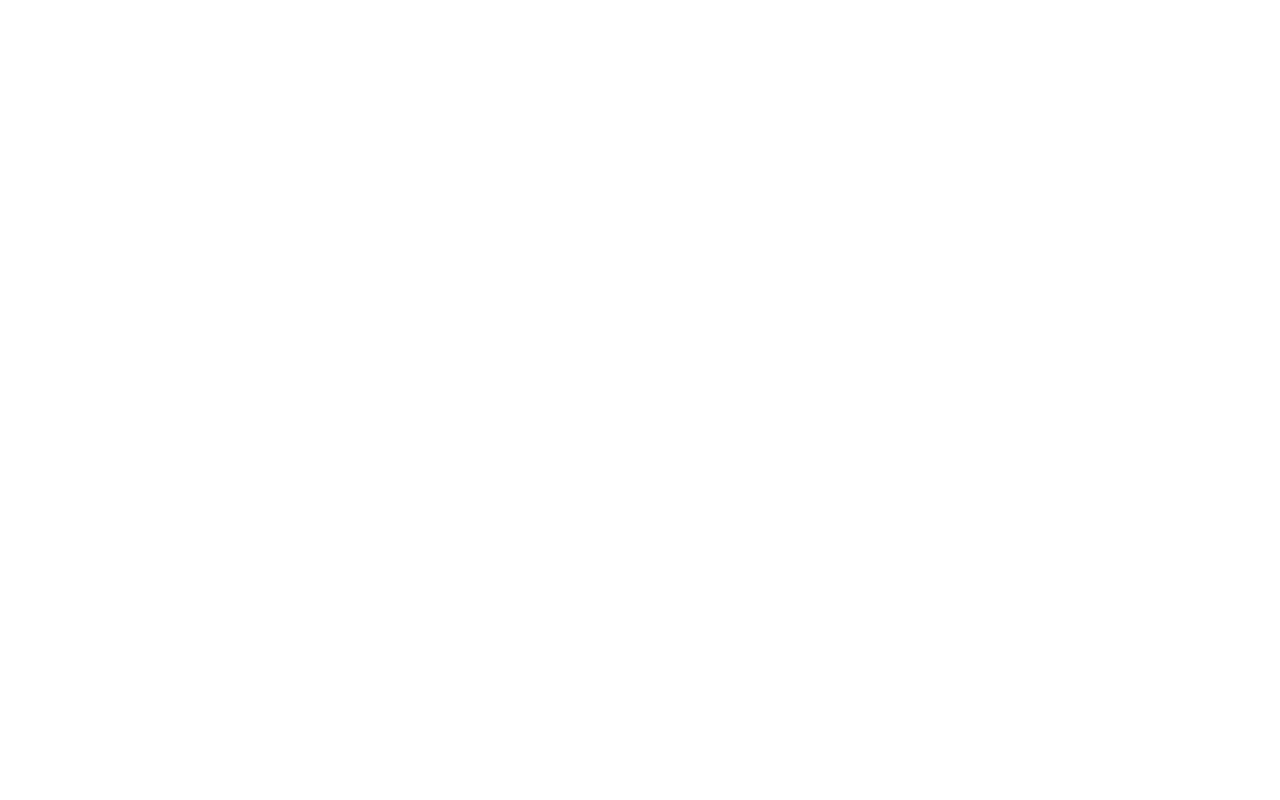
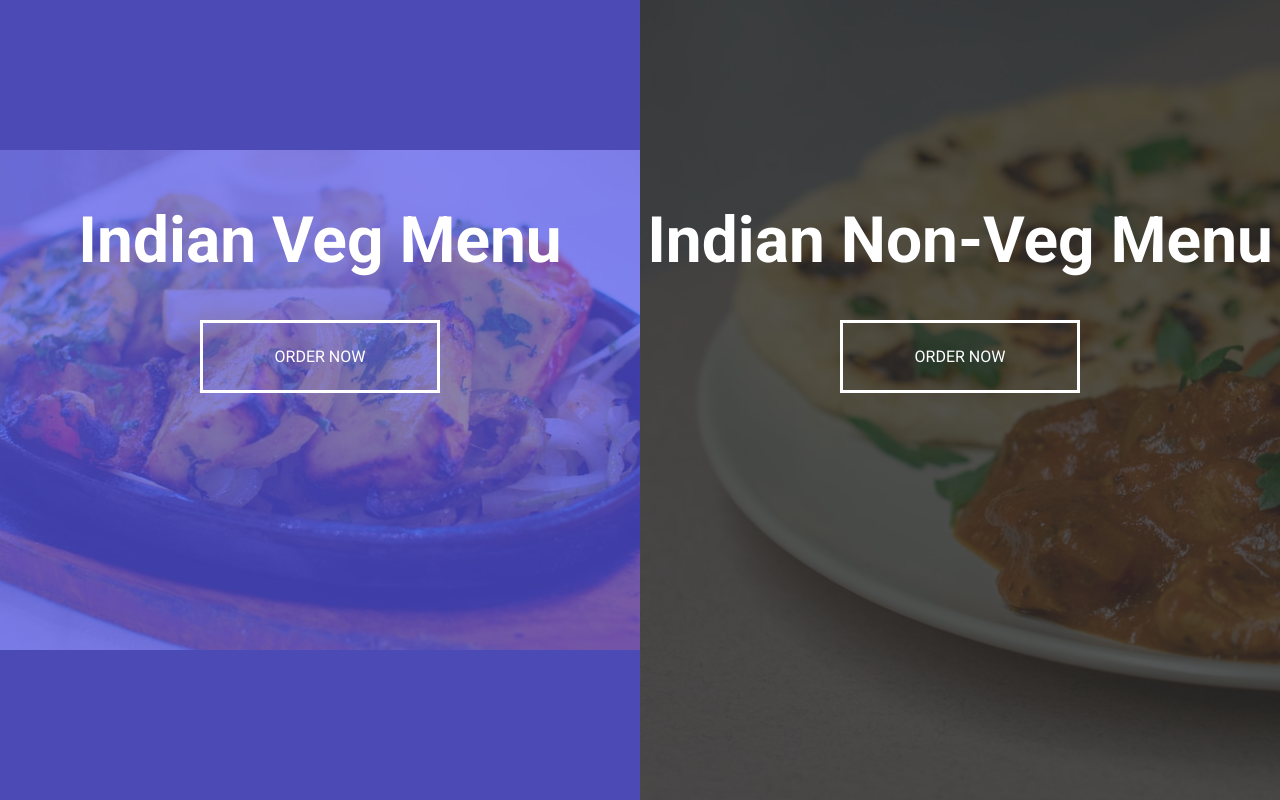
Before and after one commit to jrai0792/split_landing_page, a plain HTML site: page index.html in a window 1280 px wide. Drawn offline with Linux system fonts and the light colour scheme.

Commit message:
Add content and style

```diff
--- a/index.html
+++ b/index.html
@@ -9,6 +9,16 @@
   <link rel="stylesheet" href="style.css">
 </head>
 <body>
+  <div class="container">
+    <div class="split left">
+      <h1>Indian Veg Menu</h1>
+      <a href="#" class="btn">Order Now</a>
+    </div>
+    <div class="split right">
+      <h1>Indian Non-Veg Menu</h1>
+      <a href="#" class="btn">Order Now</a>
+    </div>
+  </div>
   <script src="index.js"></script>
 </body>
 </html>
--- a/style.css
+++ b/style.css
@@ -1,4 +1,12 @@
 @import url('https://fonts.googleapis.com/css2?family=Roboto:wght@400;700&display=swap');
+
+:root {
+  --left-bg-color: rgba(87, 84, 236, 0.7);
+  --right-bg-color: rgba(43, 43, 43, 0.8);
+  --left-btn-hover-color: rgba(28, 122, 28, 1);
+  --right-btn-hover-color: rgba(87, 84, 236, 1);
+}
+
 
 * {
   box-sizing: border-box;
@@ -7,9 +15,87 @@
 body {
   font-family: 'Roboto', sans-serif;
   margin: 0;
+  height: 100vh;
+  overflow: hidden;
+}
+
+h1 {
+  font-size: 4rem;
+  color: #fff;
+  position: absolute;
+  left: 50%;
+  top: 20%;
+  transform: translateX(-50%);
+  white-space: nowrap;
+}
+
+.btn {
+  position: absolute;
   display: flex;
-  height: 100vh;
   align-items: center;
   justify-content: center;
+  left: 50%;
+  top: 40%;
+  transform: translateX(-50%);
+  text-decoration: none;
+  color: #fff;
+  border: 0.2rem solid #fff;
+  font-size: 1rem;
+  font-size: bold;
+  text-transform: uppercase;
+  width: 15rem;
+  padding: 1.5rem;
+}
+
+.split.left .btn:hover {
+  background-color: var(--left-btn-hover-color);
+  border-color: var(--left-btn-hover-color);
+
+}
+
+.split.right .btn:hover {
+  background-color: var(--right-btn-hover-color);
+  border-color: var(--right-btn-hover-color);
+}
+
+.container {
+  position: relative;
+  width: 100vw;
+  height: 100vh;
+  background: #333;
+}
+
+.split {
+  position: absolute;
+  width: 50%;
+  height: 100vh;
   overflow: hidden;
 }
+
+.split.left {
+  left: 0;
+  background: url('./assets/left_bg.jpeg') no-repeat center center;
+}
+
+.split.left::before {
+  content: '';
+  position: absolute;
+  width: 100%;
+  height: 100%;
+  background-color: var(--left-bg-color);
+}
+
+.split.right {
+  right: 0;
+  background: url('./assets/right_bg.jpeg') no-repeat;
+  background-size: cover;
+
+}
+
+.split.right::before {
+  content: '';
+  position: absolute;
+  width: 100%;
+  height: 100%;
+  background-color: var(--right-bg-color);
+}
```
Also changed, not shown: assets/left_bg.jpeg (added), assets/right_bg.jpeg (added), 3 other files.
